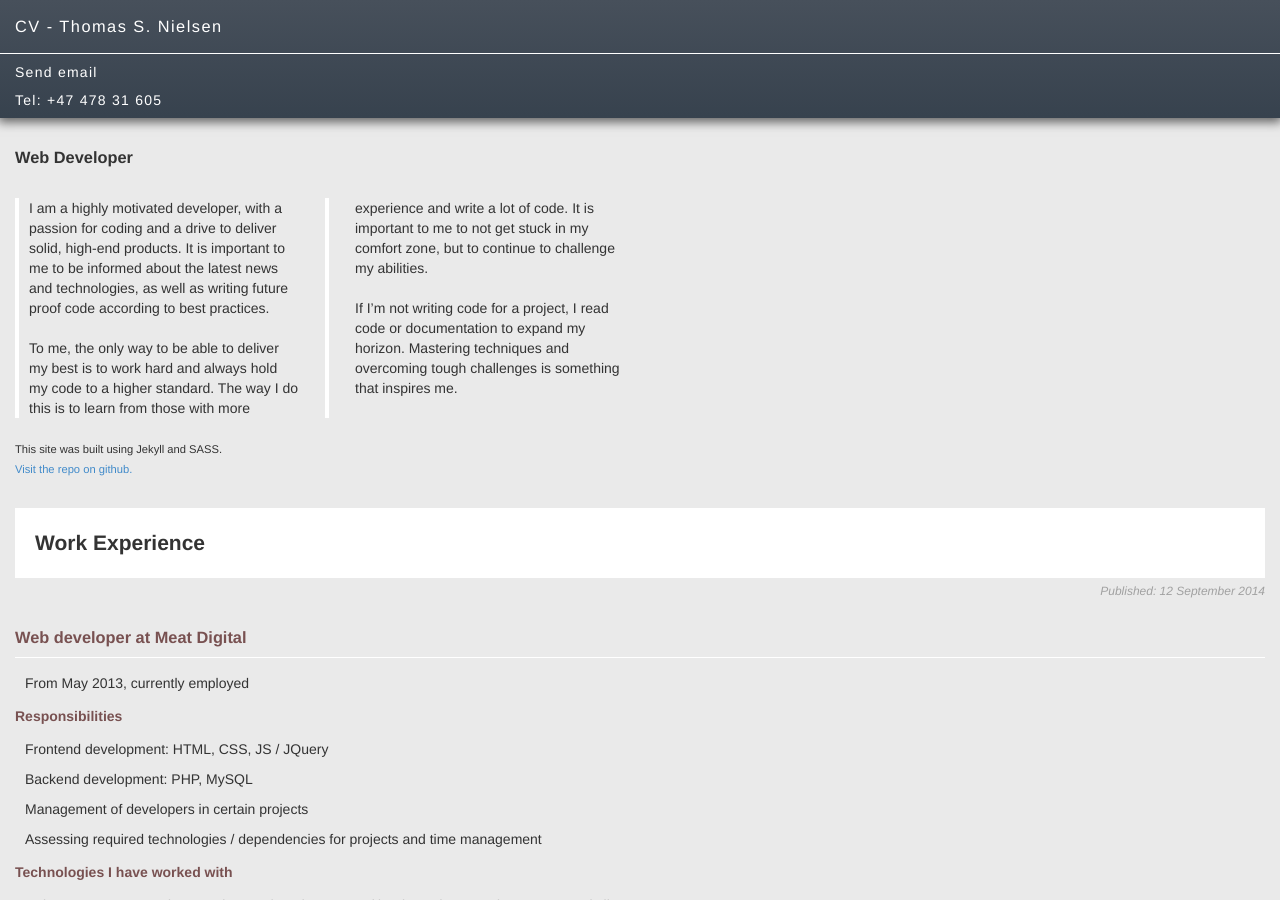
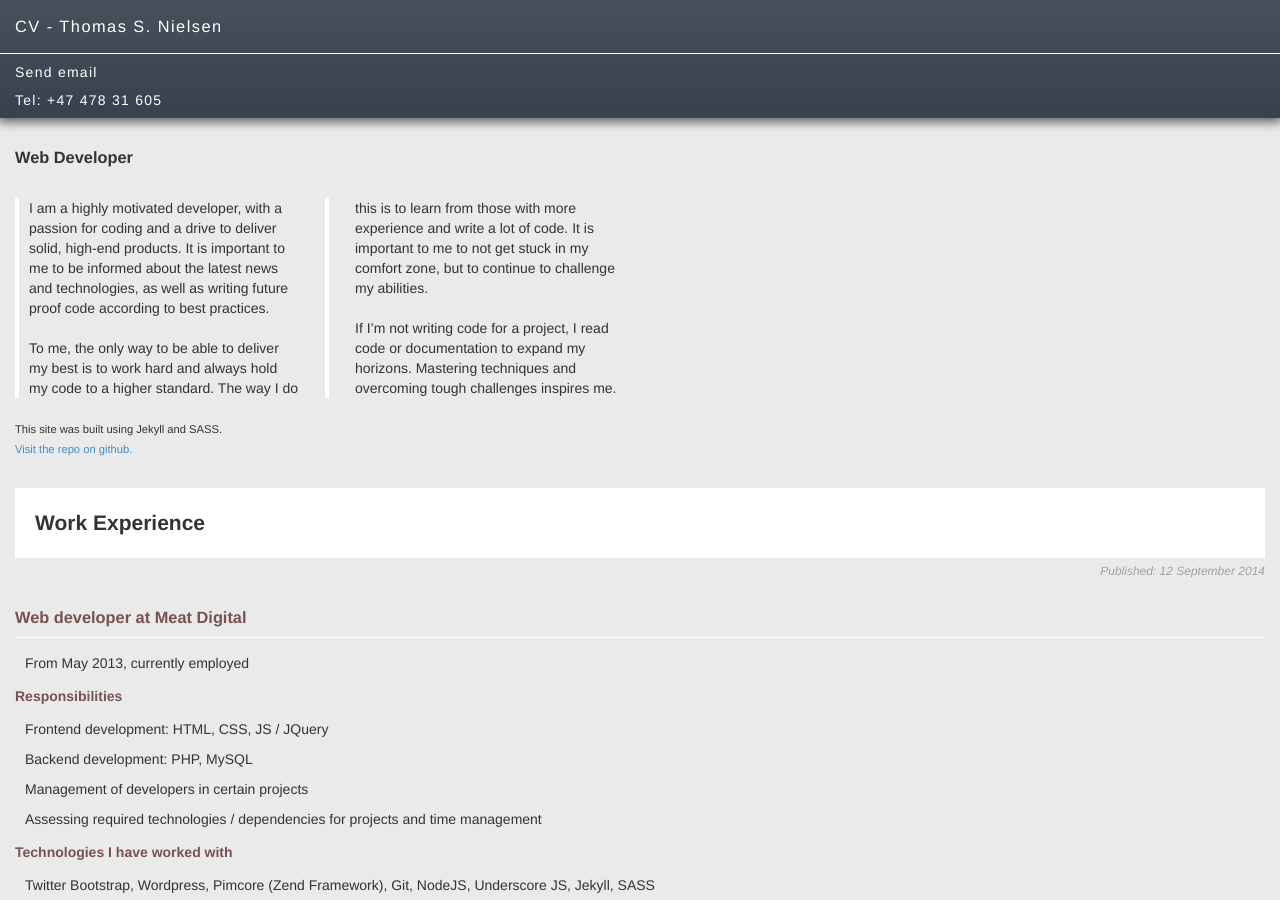
Before and after one commit to Quball/Quball.github.io, a Jekyll site: the page built from index.html, in a window 1280 px wide and 900 px high. Built offline with Jekyll 4.4.1, drawn with Linux system fonts in a browser that asks for light colours; nearby versions of some CDN libraries; Markdown is read by kramdown in place of the engine named in the settings; the list of posts is cut into pages by our own code.

Commit message:
aside text reformed

```diff
--- a/_includes/aside.html
+++ b/_includes/aside.html
@@ -9,7 +9,7 @@ To me, the only way to be able to deliver my best is to work hard and always hol
 
 <br/><br/>
 
-If I’m not writing code for a project, I read code or documentation to expand my horizon. Mastering techniques and overcoming tough challenges is something that inspires me.
+If I’m not writing code for a project, I read code or documentation to expand my horizons. Mastering techniques and overcoming tough challenges inspires me.
 </p>
 <br/>
 <small>
```
